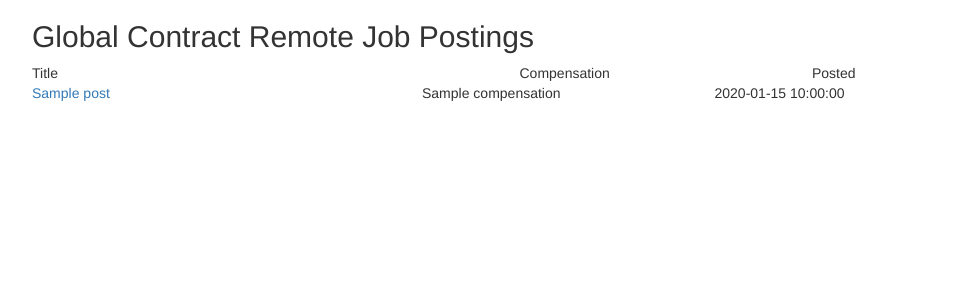
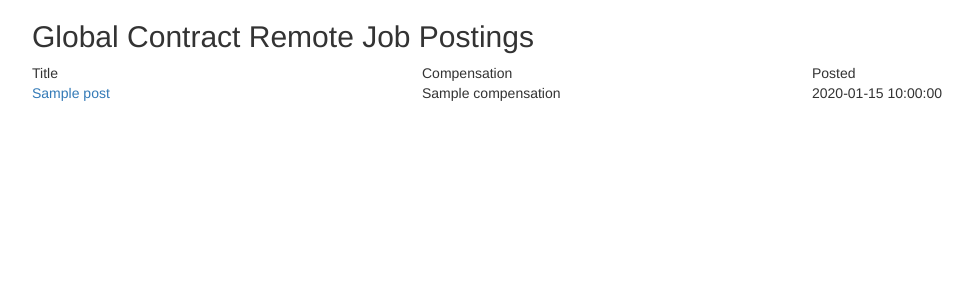
Before and after one commit to sonnym/craigle, a Python web app: template craigle/templates/home.html in a window 1280 px wide. Shown: the top 300 px of the page, without its empty margins (38-1011 px from the left). Run offline with Jinja, Linux system fonts and the light colour scheme; the template is opened without the code that fills it: most values are stand-ins (such as "Sample title", 1, 10 or a date in 2020); some libraries are stand-ins or nearby versions.

Commit message:
resize columns

```diff
--- a/craigle/templates/home.html
+++ b/craigle/templates/home.html
@@ -12,15 +12,15 @@
 
     <div class="container">
       <div class="row header">
-        <div class="col-sm-5 primary">Title</div>
-        <div class="col-sm-3">Compensation</div>
+        <div class="col-sm-4 primary">Title</div>
+        <div class="col-sm-4">Compensation</div>
         <div class="col-sm-2">Posted</div>
       </div>
 
       {% for post in posts %}
         <div class="row">
           <div class="col-sm-4 primary"><a href="{{ post.url }}">{{ post.title }}</a></div>
-          <div class="col-sm-3">{{ post.compensation }}</div>
+          <div class="col-sm-4">{{ post.compensation }}</div>
           <div class="col-sm-2">{{ post.posted_at_str }}</div>
         </div>
       {% endfor %}
```
